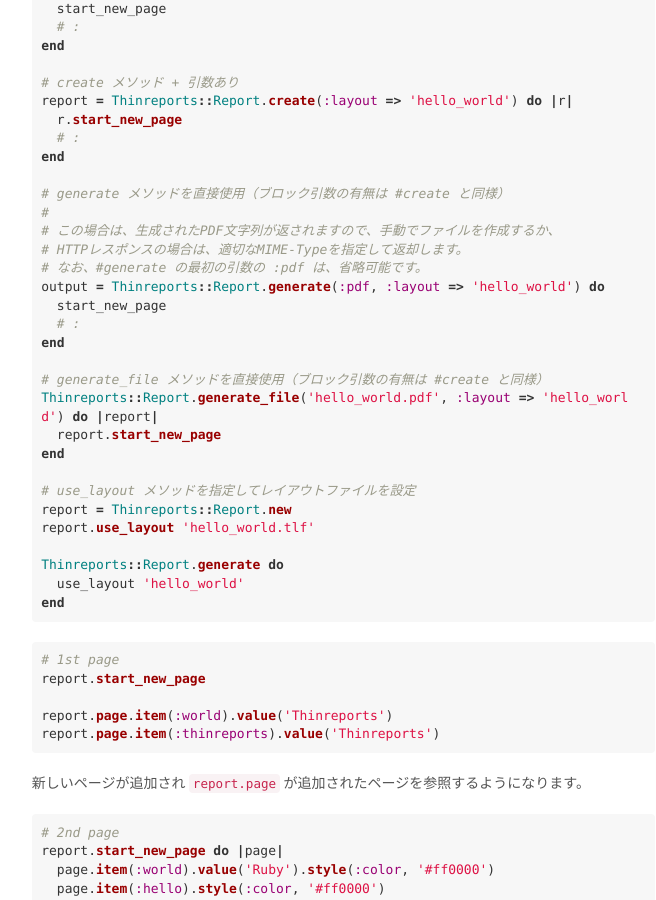
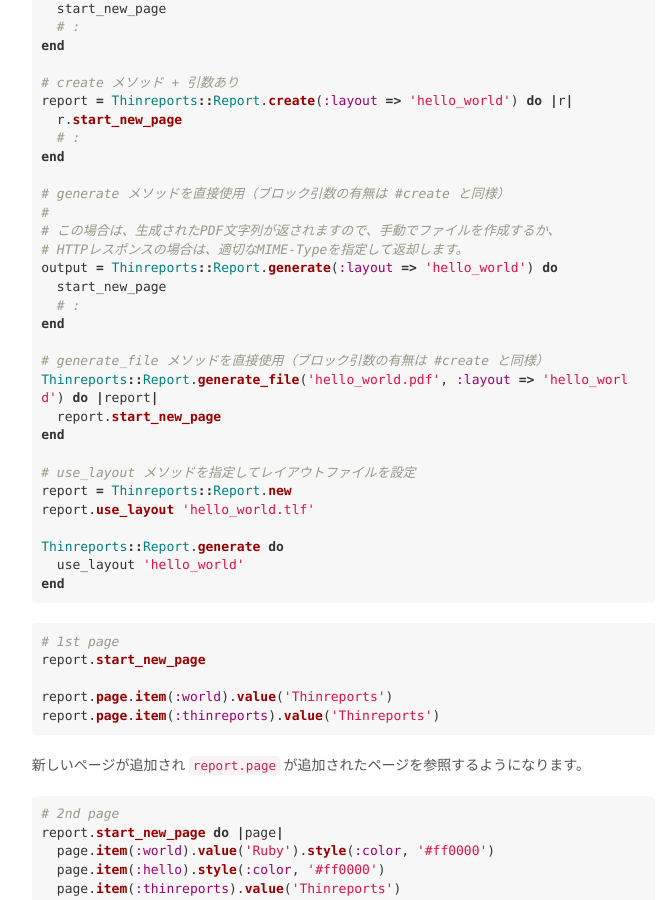
Before and after one commit to thinreports/documentation, a Jekyll site: the page built from getting-started/quickstart.md, in a window 1280 px wide and 900 px high, scrolled down 10130 px. Shown: the whole window, without its empty margins (460-1116 px from the left). Built offline with Jekyll 4.4.1, drawn with Linux system fonts in a browser that asks for light colours; nearby versions of some CDN libraries; Markdown is read by kramdown in place of the engine named in the settings.

Commit message:
Modified duplicated code

```diff
--- a/getting-started/quickstart.md
+++ b/getting-started/quickstart.md
@@ -248,8 +248,7 @@
 #
 # この場合は、生成されたPDF文字列が返されますので、手動でファイルを作成するか、
 # HTTPレスポンスの場合は、適切なMIME-Typeを指定して返却します。
-# なお、#generate の最初の引数の :pdf は、省略可能です。
-output = Thinreports::Report.generate(:pdf, :layout => 'hello_world') do
+output = Thinreports::Report.generate(:layout => 'hello_world') do
   start_new_page
   # :
 end
```
